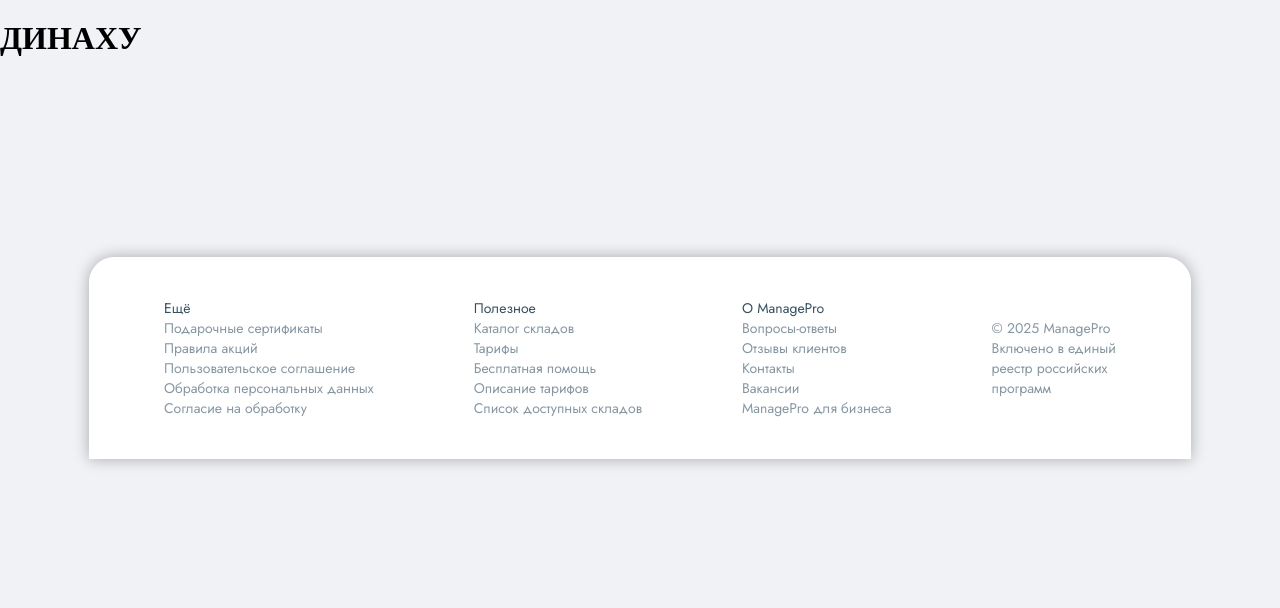
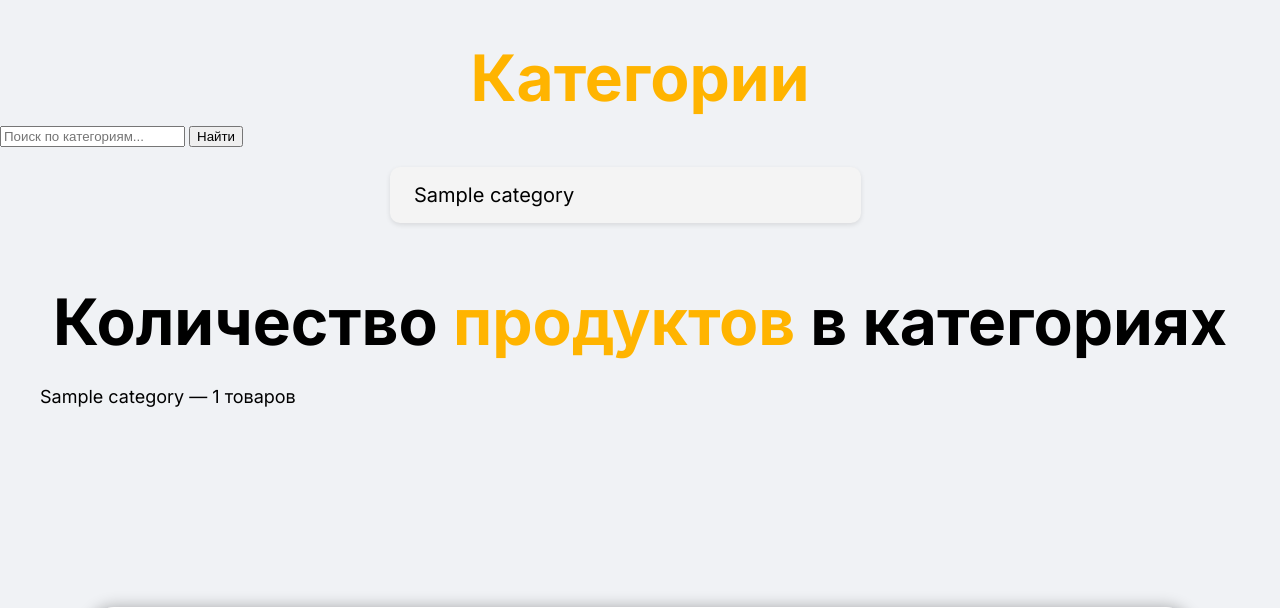
Before and after one commit to Neumann96/ManagePro, a Django app: page /categories/ in a window 1280 px wide. Shown: the part 79-687 px from the top of the page. Before the commit the page ends 546 px from the top, so only its background shows below. Run offline with Django 5.2, Linux system fonts and the light colour scheme; tables that the repository leaves empty hold one stand-in row (values such as "Sample post").

Commit message:
syle catigories

```diff
--- a/managepro/static/css/style.css
+++ b/managepro/static/css/style.css
@@ -365,3 +365,28 @@ hr {
       font-size: 14px;
     }
   }
+
+.category-list {
+    display: flex;
+    flex-direction: column;
+    gap: 16px; /* Расстояние между категориями */
+    padding: 0;
+    margin: 20px auto;
+    max-width: 500px;
+    list-style: none;
+}
+
+.category-item {
+    background-color: #f4f4f4;
+    padding: 16px 24px;
+    border-radius: 10px;
+    font-family: "Inter", sans-serif;
+    font-size: 20px;
+    box-shadow: 0 2px 5px rgba(0, 0, 0, 0.1);
+    transition: background-color 0.3s;
+}
+
+.category-item:hover {
+    background-color: #f8d98f;
+    cursor: pointer;
+}
--- a/managepro/templates/categories.html
+++ b/managepro/templates/categories.html
@@ -1,5 +1,23 @@
 {% extends 'base.html' %}
 
 {% block content %}
-  <div><h1>ДИНАХУ</h1></div>
+  <div class="my_products"><h4><span class="text-blue">Категории</span></h4></div>
+  <form method="get">
+    <input type="text" name="search" placeholder="Поиск по категориям..." value="{{ query }}">
+    <button type="submit">Найти</button>
+  </form>
+  <ul class="category-list">
+    {% for cat in category %}
+      <li class="category-item">{{ cat.categoryname }}</li>
+    {% empty %}
+      <li>Категории не найдены.</li>
+    {% endfor %}
+  </ul>
+
+  <div class="my_products"><h4>Количество <span class="text-blue">продуктов</span> в категориях</h4></div>
+  <ul>
+    {% for cat in category_with_counts %}
+      <li>{{ cat.categoryname }} — {{ cat.product_count }} товаров</li>
+    {% endfor %}
+  </ul>
 {% endblock %}
--- a/managepro/views.py
+++ b/managepro/views.py
@@ -2,6 +2,7 @@ from django.db.models.signals import post_save
 from django.shortcuts import render
 from unicodedata import category
 
+from django.db.models import Count
 from .models import *
 from django.utils import timezone
 from django.shortcuts import render, get_object_or_404
@@ -17,5 +18,16 @@ def views_products(request):
 
 
 def views_categories(request):
-    category = Category.objects
-    return render(request, 'categories.html', {'category': category})
+    query = request.GET.get('search', '')
+
+    # Поиск категорий по имени
+    category = Category.objects.filter(categoryname__icontains=query).order_by('categoryname').distinct()
+
+    # Агрегатная функция — сколько продуктов в каждой категории
+    category_with_counts = Category.objects.annotate(product_count=Count('product')).order_by('categoryname')
+
+    return render(request, 'categories.html', {
+        'category': category,
+        'category_with_counts': category_with_counts,
+        'query': query,
+    })
```
